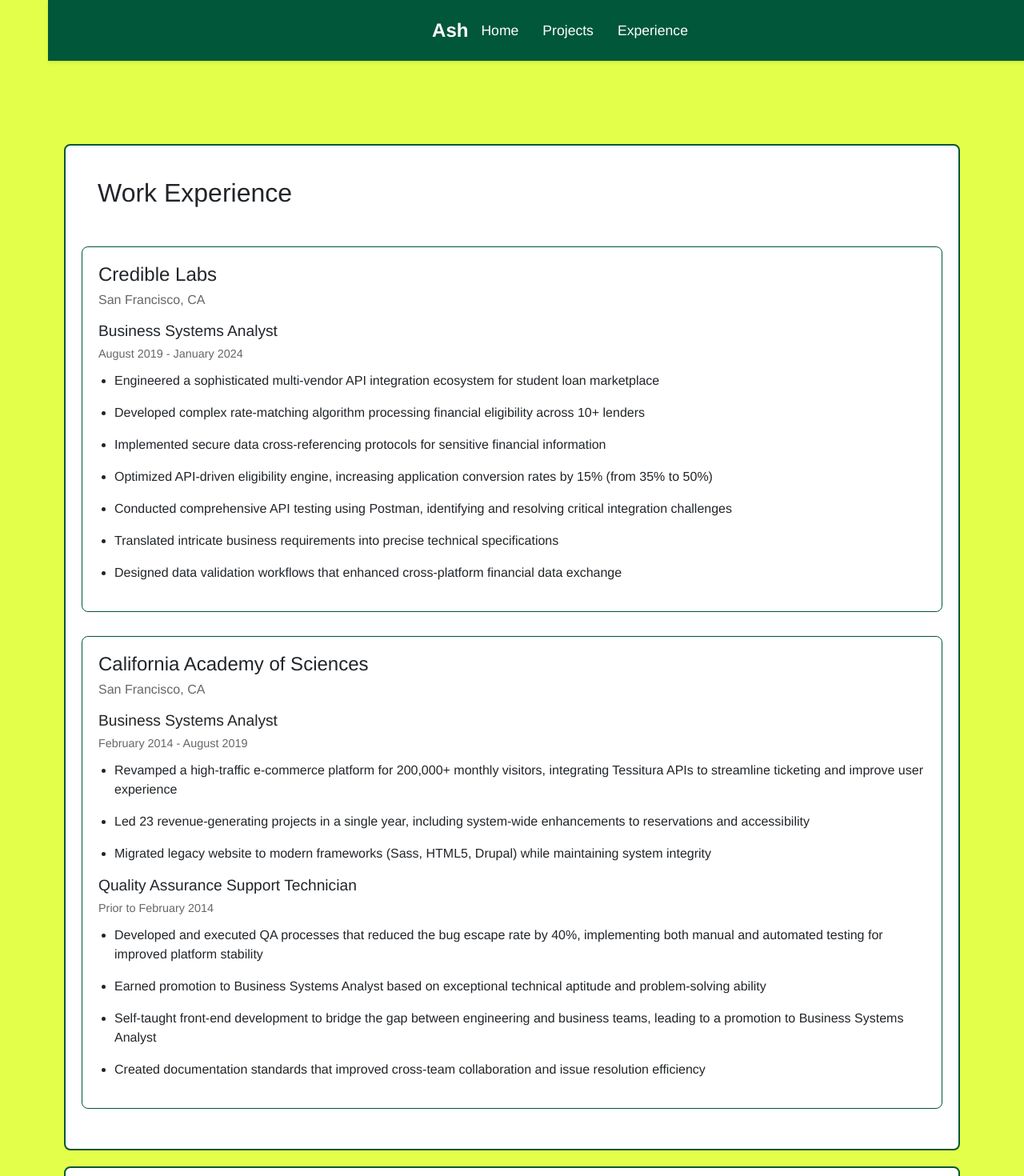
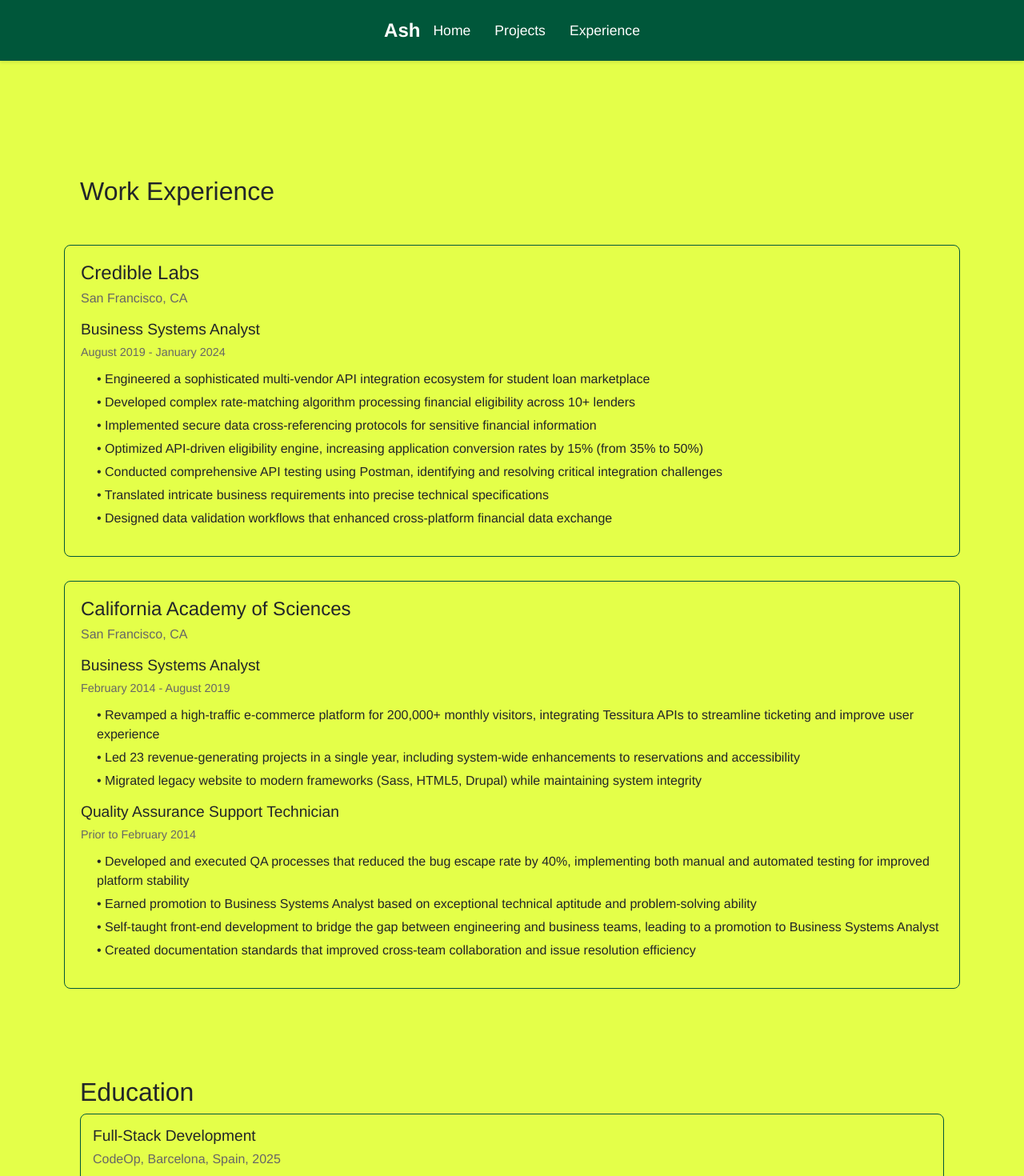
Before and after one commit to ashlei-t/backyardash, a React (Vite) app: page /experience in a window 1280 px wide. Shown: the top 1470 px of the page at 80% size. Built offline with nearby package versions, Linux system fonts and the light colour scheme.

Commit message:
fixed text animations

```diff
--- a/src/App.css
+++ b/src/App.css
@@ -89,13 +89,6 @@
   }
 }
 
-#root {
-  margin: 0 auto;
-  text-align: left;
-  max-width: 1200px;
-  padding: 0 20px;
-}
-
 .container {
   padding: 20px;
   min-height: 100vh;
@@ -105,7 +98,6 @@
 }
 
 .project-section {
-  background-color: white;
   padding: 40px 0;
 }
 
@@ -192,11 +184,10 @@
 }
 
 .section {
-  border: 2px solid var(--dark-green);
+
   border-radius: 8px;
   margin: 20px 0;
   padding: 20px;
-  background-color: white;
 }
 
 .section-content {
--- a/src/pages/Experience.tsx
+++ b/src/pages/Experience.tsx
@@ -9,9 +9,8 @@
       {/* Work Experience Section */}
       <section id="experience" className="section experience-section">
         <div className="section-content">
-          <AnimatedText text="Work Experience" tag="h2" animation="slide" className="section-title" />
+          <AnimatedText text="Work Experience" tag="h2" animation="slide" direction="down" className="section-title" />
         </div>
-
         {/* Credible Labs */}
         <div className="experience-item">
           <div className="experience-header">
@@ -19,50 +18,51 @@
               text={workExperience.credibleLabs.company}
               tag="h3"
               animation="slide"
-              direction="left"
+              direction="down"
               className="company-name"
             />
             <AnimatedText
               text={workExperience.credibleLabs.location}
               tag="span"
-              animation="fade"
+              animation="slide"
+              direction="down"
               className="company-location"
             />
           </div>
-
           {workExperience.credibleLabs.positions.map((position, index) => (
             <div key={index} className="position-content">
               <AnimatedText
                 text={position.title}
                 tag="h4"
                 animation="slide"
-                direction="right"
+                direction="down"
                 delay={200}
                 className="position-title"
               />
               <AnimatedText
                 text={position.period}
                 tag="span"
-                animation="fade"
+                animation="slide"
+                direction="down"
                 delay={300}
                 className="position-period"
               />
               <ul className="achievements-list">
                 {position.achievements.map((achievement, i) => (
-                  <li key={i} className="achievement-item">
                   <AnimatedText
-                      text={achievement}
+                    key={i}
+                    text={`• ${achievement}`}
                     tag="p"
-                      animation="fade"
+                    animation="slide"
+                    direction="down"
                     delay={400 + (i * 100)}
+                    className="achievement-item"
                   />
-                  </li>
                 ))}
               </ul>
             </div>
           ))}
         </div>
-
         {/* California Academy of Sciences */}
         <div className="experience-item">
           <div className="experience-header">
@@ -70,69 +70,72 @@
               text={workExperience.calAcademy.company}
               tag="h3"
               animation="slide"
-              direction="left"
+              direction="down"
               className="company-name"
             />
             <AnimatedText
               text={workExperience.calAcademy.location}
               tag="span"
-              animation="fade"
+              animation="slide"
+              direction="down"
               className="company-location"
             />
           </div>
-
           {workExperience.calAcademy.positions.map((position, index) => (
             <div key={index} className="position-content">
               <AnimatedText
                 text={position.title}
                 tag="h4"
                 animation="slide"
-                direction="right"
+                direction="down"
                 delay={200}
                 className="position-title"
               />
               <AnimatedText
                 text={position.period}
                 tag="span"
-                animation="fade"
+                animation="slide"
+                direction="down"
                 delay={300}
                 className="position-period"
               />
               <ul className="achievements-list">
                 {position.achievements.map((achievement, i) => (
-                  <li key={i} className="achievement-item">
                   <AnimatedText
-                      text={achievement}
+                    key={i}
+                    text={`• ${achievement}`}
                     tag="p"
-                      animation="fade"
+                    animation="slide"
+                    direction="down"
                     delay={400 + (i * 100)}
+                    className="achievement-item"
                   />
-                  </li>
                 ))}
               </ul>
             </div>
           ))}
         </div>
       </section>
-
       {/* Education Section */}
       <section id="education" className="section education-section">
         <div className="section-content">
-          <AnimatedText text="Education" tag="h2" animation="slide" className="section-title" />
+          <AnimatedText text="Education" tag="h2" animation="slide" direction="down" className="section-title" />
           <div className="education-list">
             {education.map((edu, index) => (
               <div key={index} className="education-item">
                 <AnimatedText
                   text={edu.degree}
                   tag="h4"
-                  animation="fade"
+                  animation="slide"
+                  direction="down"
                   delay={200 + (index * 100)}
                   className="degree"
                 />
                 <AnimatedText
                   text={`${edu.institution}, ${edu.year}`}
                   tag="p"
-                  animation="fade"
+                  animation="slide"
+                  direction="down"
                   delay={300 + (index * 100)}
                   className="institution"
                 />
@@ -141,18 +144,18 @@
           </div>
         </div>
       </section>
-
       {/* Skills Section */}
       <section id="skills" className="section skills-section">
         <div className="section-content">
-          <AnimatedText text="Technical Skills" tag="h2" animation="slide" className="section-title" />
+          <AnimatedText text="Technical Skills" tag="h2" animation="slide" direction="down" className="section-title" />
           <div className="skills-container">
             {Object.entries(skills).map(([category, skillsList], index) => (
               <div key={category} className="skill-category">
                 <AnimatedText
                   text={category.charAt(0).toUpperCase() + category.slice(1)}
                   tag="h4"
-                  animation="fade"
+                  animation="slide"
+                  direction="down"
                   delay={200 + (index * 100)}
                   className="category-title"
                 />
@@ -162,7 +165,8 @@
                       key={i}
                       text={skill}
                       tag="span"
-                      animation="scale"
+                      animation="slide"
+                      direction="down"
                       delay={300 + (index * 100) + (i * 50)}
                       className="skill-tag"
                     />
```
Lines whose indentation alone changed are shown as unchanged.
